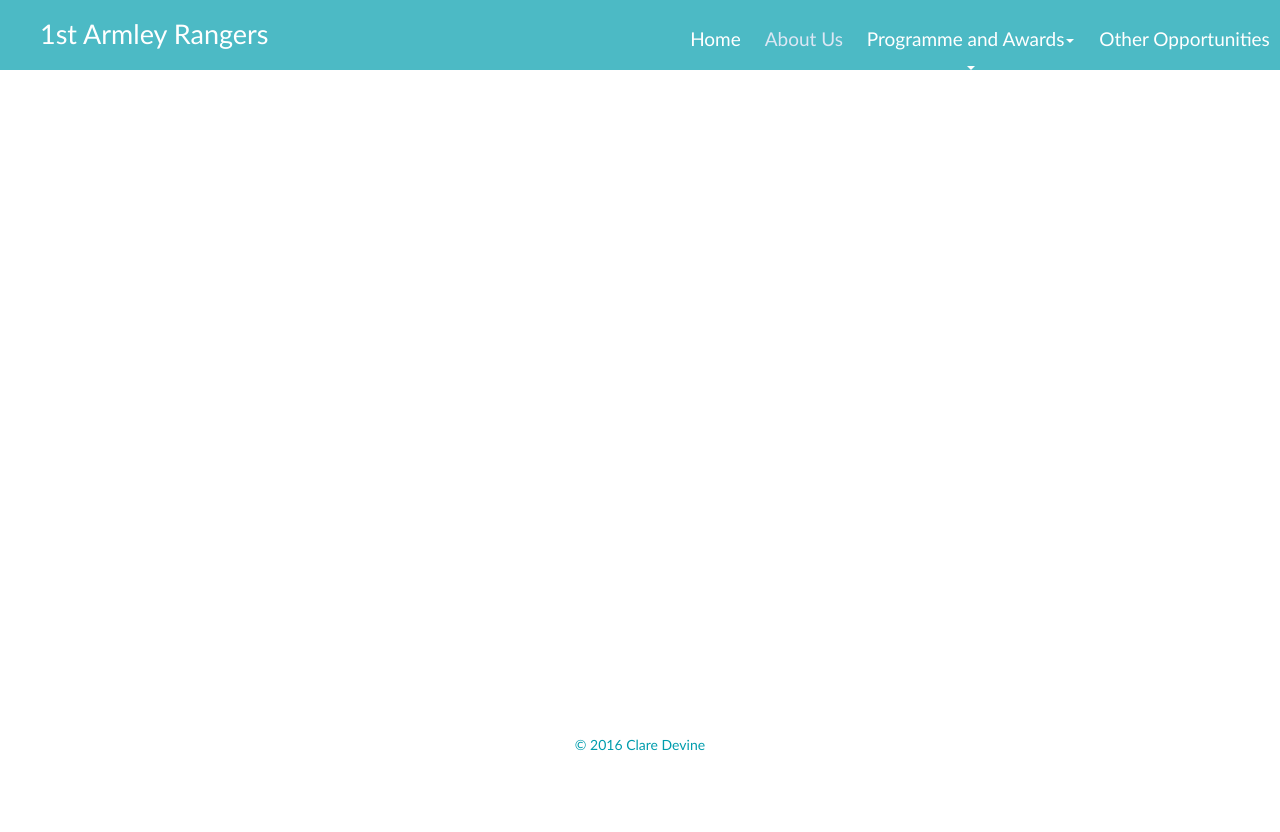
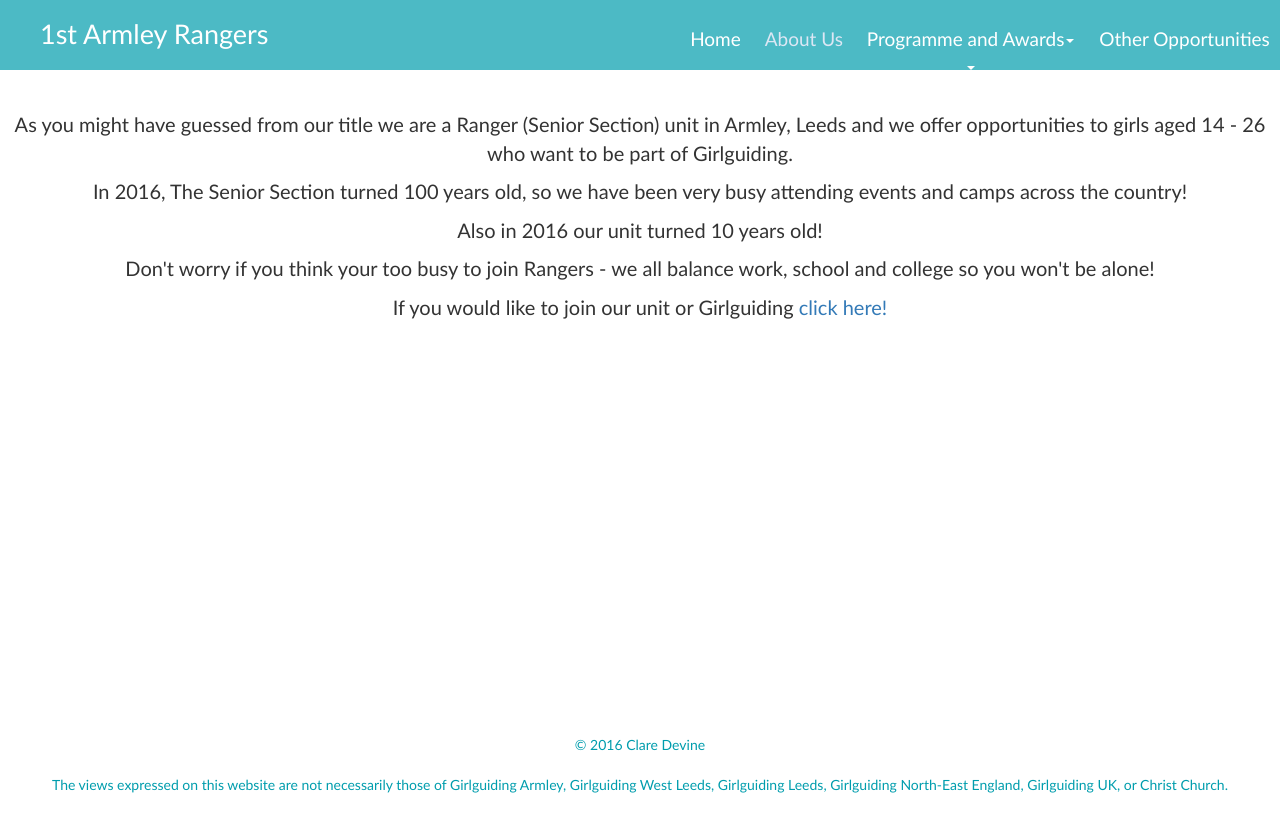
Before and after one commit to claredevine/rangers-website, a website: page app/HTML/aboutUs.html in a window 1280 px wide. Drawn offline with nearby package versions, Linux system fonts and the light colour scheme.

Commit message:
about us page

```diff
--- a/app/CSS/index.css
+++ b/app/CSS/index.css
@@ -96,6 +96,16 @@ section {
   text-align: center;
 }
 
+.bitOfPaddingAbout {
+  padding: 20px;
+}
+
+#aboutUs p {
+  text-align: center;
+  font-family: 'Trebuchet MS', sans-serif;
+  font-size: 20px;
+}
+
 footer {
   padding-top: 20px;
   background-color: white;
--- a/app/HTML/aboutUs.html
+++ b/app/HTML/aboutUs.html
@@ -48,11 +48,23 @@
     </div>
   </div>
   <section class="page-wrap">
-    <article>
+    <article class="bitOfPaddingAbout">
     </article>
-  </section>
+    <article id="aboutUs">
+      <p>As you might have guessed from our title we are a Ranger (Senior Section) unit in Armley, Leeds
+        and we offer opportunities to girls aged 14 - 26 who want to be part of Girlguiding.</p>
+      <p>In 2016, The Senior Section turned 100 years old, so we have been very busy attending
+       events and camps across the country!</p>
+       <p>Also in 2016 our unit turned 10 years old!</p>
+       <p>Don't worry if you think your too busy to join Rangers - we all balance work, school and college
+       so you won't be alone!</p>
+       <p>If you would like to join our unit or Girlguiding <a href="https://www.girlguiding.org.uk/information-for-parents/register-your-daughter/">click here!</a></p>
+    </article>
+</section>
   <footer>
     <p>&copy; 2016 Clare Devine</p>
+    <br/>
+    <p>The views expressed on this website are not necessarily those of Girlguiding Armley, Girlguiding West Leeds, Girlguiding Leeds, Girlguiding North-East England, Girlguiding UK, or Christ Church.</p>
   </footer>
-  </body>
-  </html>
+</body>
+</html>
```
